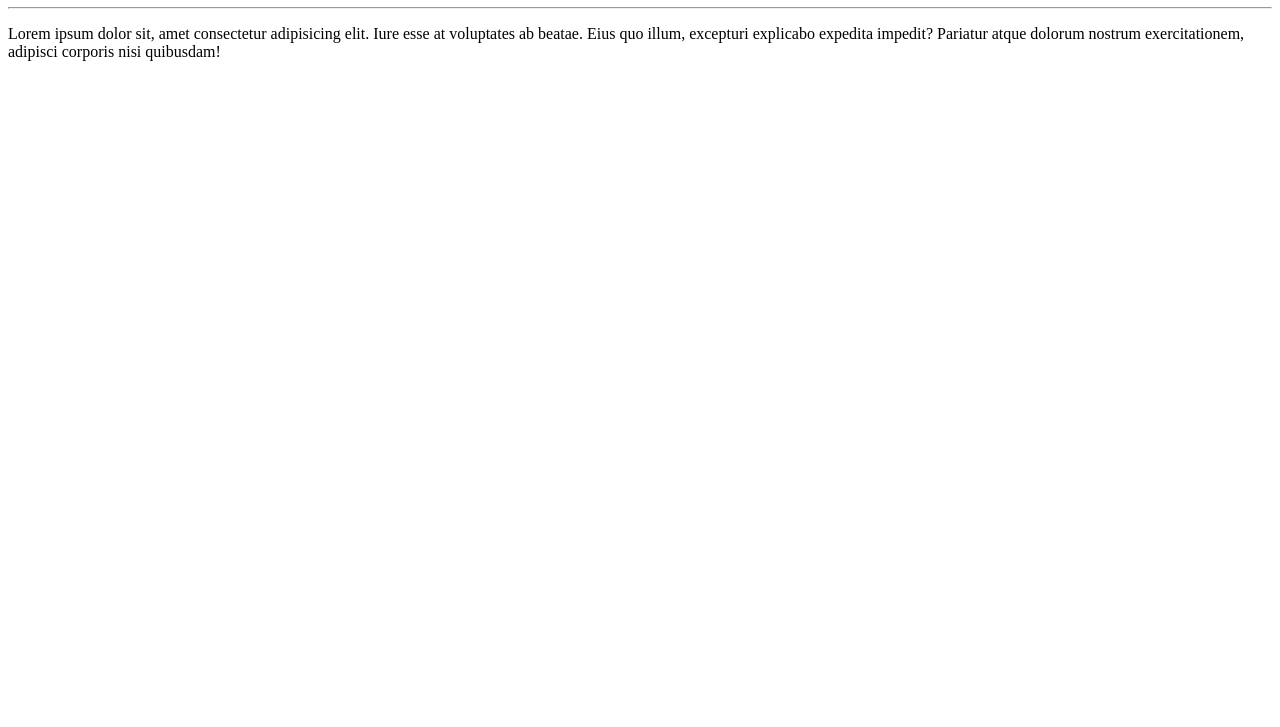
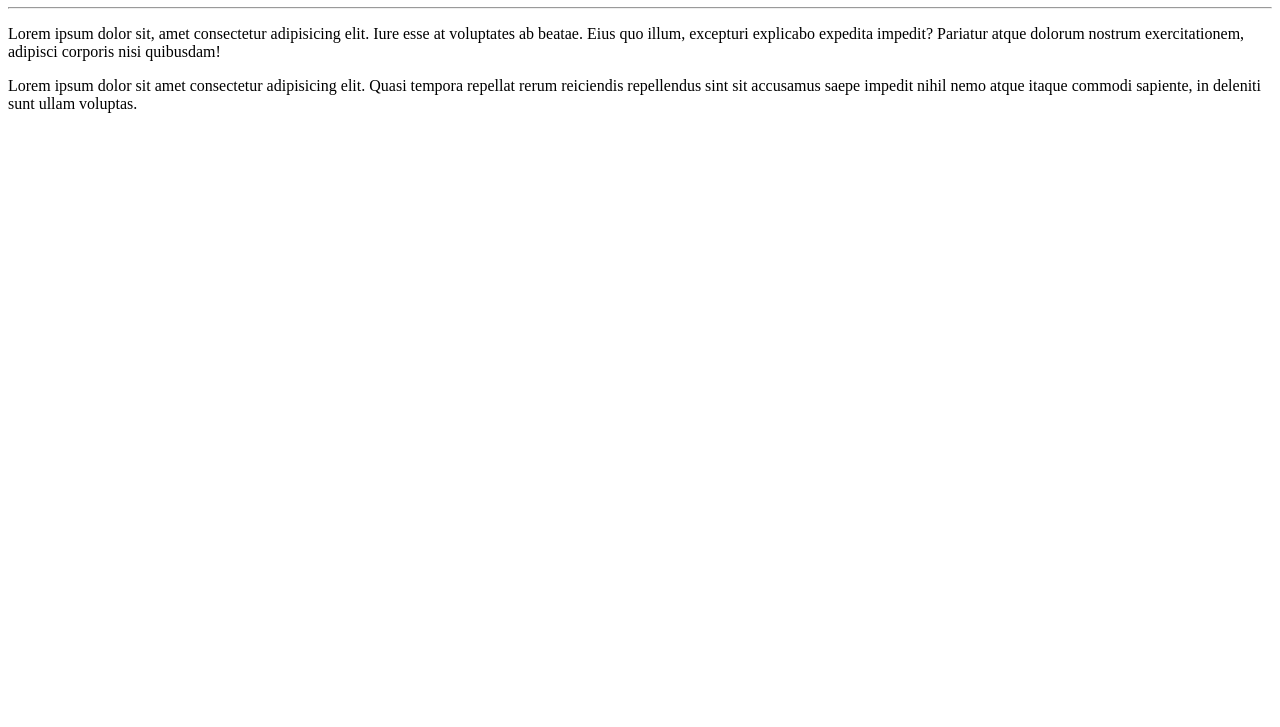
Before and after one commit to DanielMartins0397/Ola-mundo, a plain HTML site: page site-exemplo/index.html in a window 1280 px wide. Shown: the part 73-800 px from the top of the page. Drawn offline with Linux system fonts and the light colour scheme.

Commit message:
Adicionei um paragrafo

```diff
--- a/site-exemplo/index.html
+++ b/site-exemplo/index.html
@@ -9,5 +9,6 @@
     <h1>Olá, Mundo</h1>
     <hr>
     <p>Lorem ipsum dolor sit, amet consectetur adipisicing elit. Iure esse at voluptates ab beatae. Eius quo illum, excepturi explicabo expedita impedit? Pariatur atque dolorum nostrum exercitationem, adipisci corporis nisi quibusdam!</p>
+    <p>Lorem ipsum dolor sit amet consectetur adipisicing elit. Quasi tempora repellat rerum reiciendis repellendus sint sit accusamus saepe impedit nihil nemo atque itaque commodi sapiente, in deleniti sunt ullam voluptas.</p>
 </body>
 </html>
```
